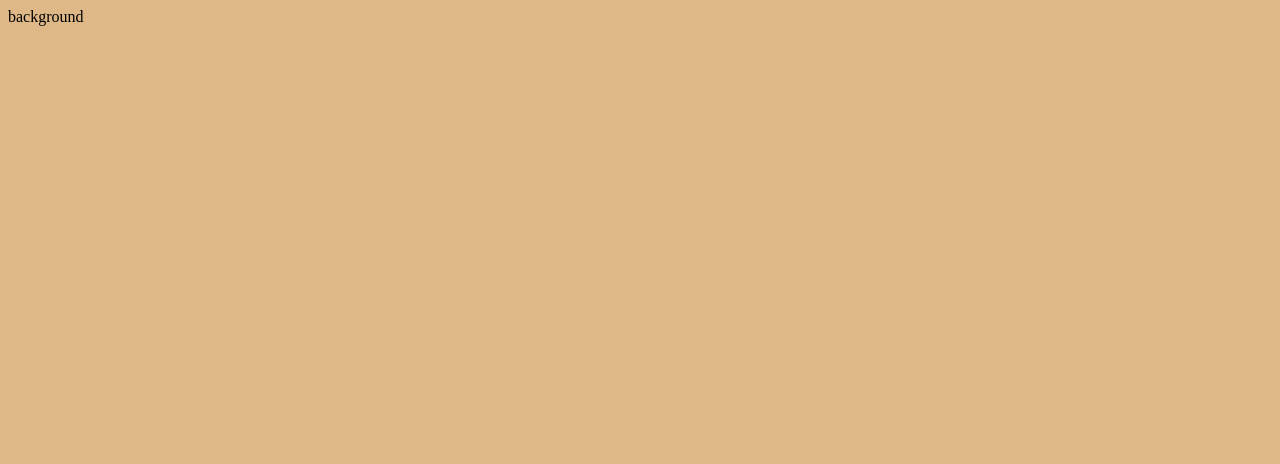
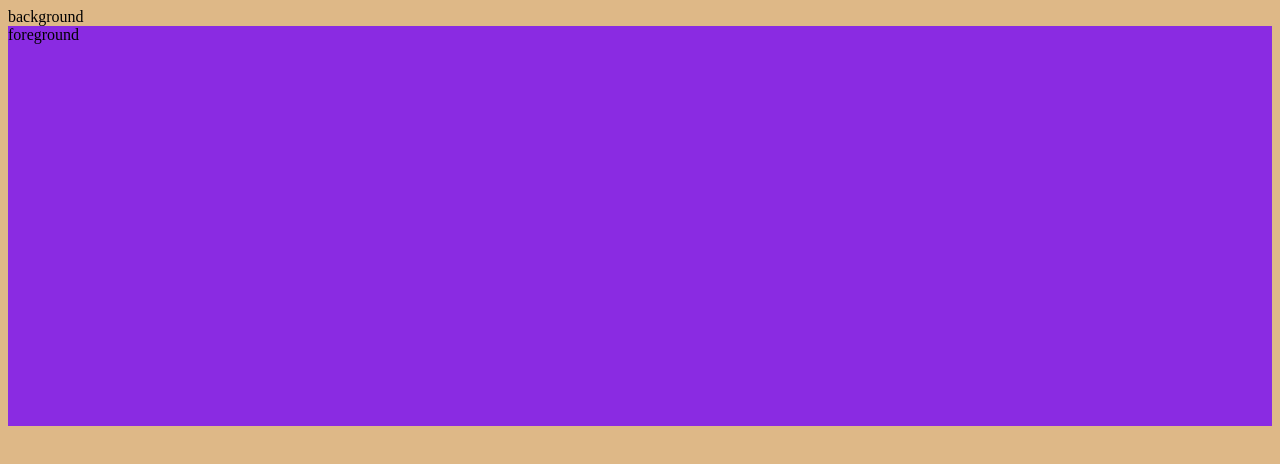
Before and after one commit to Place4you/helloword, a plain HTML site: page index.html in a window 1280 px wide. Drawn offline with Linux system fonts and the light colour scheme.

Commit message:
second branch comit

```diff
--- a/index.html
+++ b/index.html
@@ -16,6 +16,6 @@
   </head>
   <body>
     <div class="new">background</div>
-    <!-- <div class="ver1">foreground</div> -->
+    <div class="ver1">foreground</div>
   </body>
 </html>
```
